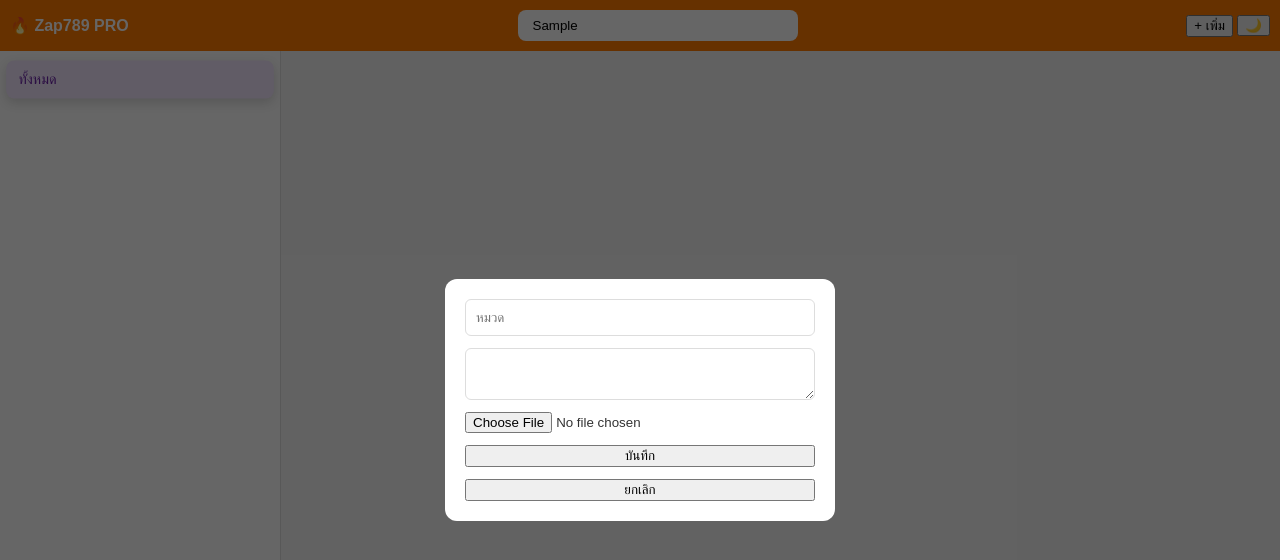
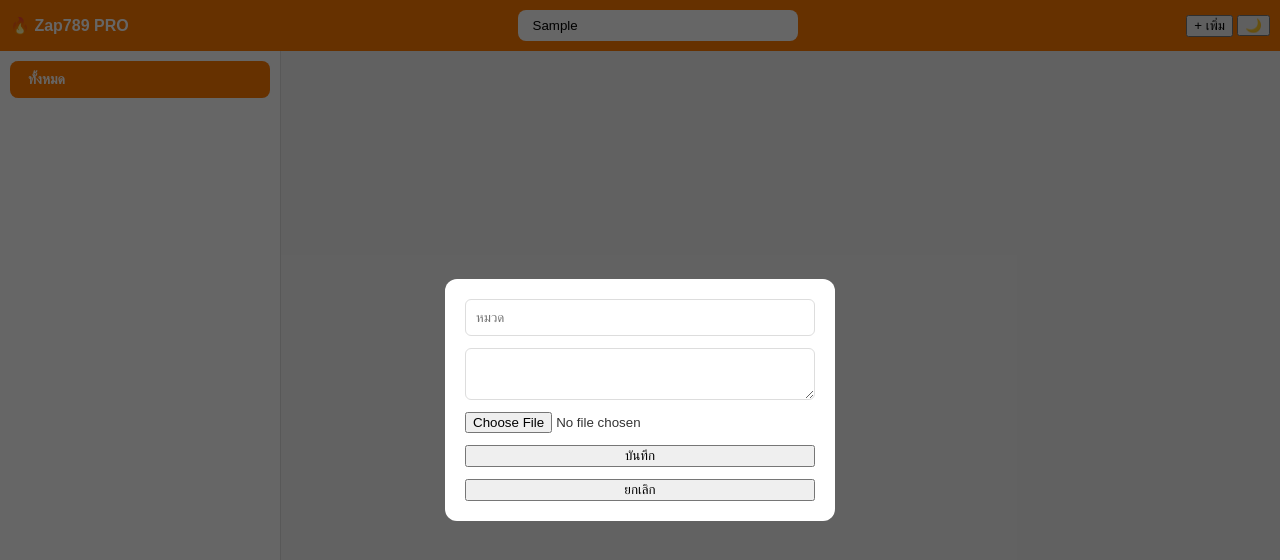
Before and after one commit to mrc7499-web/zap789-tool, a plain HTML site: page index.html in a window 1280 px wide. Both pictures are taken after typing "Sample" into the empty fields and a click on the button "+ เพิ่ม". Drawn offline with Linux system fonts and the light colour scheme; no server answers.

Commit message:
Update index.html

```diff
--- a/index.html
+++ b/index.html
@@ -10,18 +10,14 @@ body.dark { --bg:#121212; --card-bg:#1e1e1e; --text:#efefef; --var-bg:#333; }
 
 body { margin:0; font-family:sans-serif; background:var(--bg); color:var(--text); }
 
-/* ===== HEADER (เหมือนเดิม) ===== */
+/* HEADER */
 .header { background:var(--primary); padding:10px; }
 .top { display:flex; justify-content:space-between; align-items:center; max-width:1400px; margin:0 auto; }
 .search { padding:8px 15px; border-radius:8px; border:none; width:250px; }
 
-/* ===== NEW LAYOUT ===== */
-.layout {
-  display:flex;
-  height:calc(100vh - 60px);
-}
+/* LAYOUT */
+.layout { display:flex; height:calc(100vh - 60px); }
 
-/* ===== SIDEBAR ===== */
 .sidebar {
   width:260px;
   background:#fff;
@@ -30,44 +26,50 @@ body { margin:0; font-family:sans-serif; background:var(--bg); color:var(--text)
   overflow-y:auto;
 }
 
-/* ===== CATEGORY (VERTICAL) ===== */
+/* ===== CATEGORY CLEAN STYLE ===== */
 .categories {
   display:flex;
   flex-direction:column;
-  gap:8px;
+}
+
+.cat-group {
+  display:flex;
+  flex-direction:column;
+  gap:6px;
+  margin-bottom:18px;
 }
 
 .cat {
-  padding:10px 12px;
+  padding:10px 14px;
   border-radius:8px;
   font-size:14px;
   cursor:pointer;
   font-weight:500;
   transition:.2s;
+  background:#fff;
+  color:#333;
+  border-left:4px solid transparent;
 }
 
-/* hover */
-.cat:hover { transform:translateX(3px); }
+.cat:hover { background:#f1f5f9; }
 
-/* ===== COLOR GROUPS ===== */
-.cat.blue { background:#e0f2fe; color:#075985; }
-.cat.green { background:#dcfce7; color:#166534; }
-.cat.red { background:#fee2e2; color:#991b1b; }
-.cat.purple { background:#f3e8ff; color:#6b21a8; }
+/* border color only */
+.cat.blue { border-left-color:#3b82f6; }
+.cat.green { border-left-color:#22c55e; }
+.cat.red { border-left-color:#ef4444; }
+.cat.purple { border-left-color:#8b5cf6; }
 
-/* ===== ACTIVE ===== */
+/* active */
 .cat.active {
-  transform:scale(1.03);
-  box-shadow:0 4px 10px rgba(0,0,0,0.15);
+  background:var(--primary);
+  color:#fff;
+  border-left-color:var(--primary);
+  font-weight:600;
 }
 
-/* ===== MAIN CONTENT ===== */
-.main {
-  flex:1;
-  overflow-y:auto;
-}
+.main { flex:1; overflow-y:auto; }
 
-/* ====== ORIGINAL GRID (ห้ามแตะ) ====== */
+/* ===== ORIGINAL GRID (UNTOUCHED) ===== */
 .grid { display:grid; grid-template-columns:repeat(4,1fr); gap:15px; padding:15px; max-width:1400px; margin:0 auto; }
 
 .card {
@@ -183,9 +185,7 @@ body { margin:0; font-family:sans-serif; background:var(--bg); color:var(--text)
   </div>
 </div>
 
-<!-- ✅ NEW STRUCTURE -->
 <div class="layout">
-
   <div class="sidebar">
     <div id="cats" class="categories"></div>
   </div>
@@ -193,12 +193,10 @@ body { margin:0; font-family:sans-serif; background:var(--bg); color:var(--text)
   <div class="main">
     <div id="grid" class="grid"></div>
   </div>
-
 </div>
 
 <div id="toast" class="toast">✅ คัดลอกสำเร็จ</div>
 
-<!-- modal เหมือนเดิม -->
 <div id="modal" class="modal">
   <div class="modal-box">
     <input id="catInput" class="input-ui" placeholder="หมวด">
@@ -236,12 +234,19 @@ function getColor(cat){
   return "blue";
 }
 
-/* ใช้กับ sidebar */
 function getCatStyle(cat){
   if(cat.includes("สมัคร") || cat.includes("ข้อมูล")) return "blue";
   if(cat.includes("ฝาก") || cat.includes("ถอน") || cat.includes("เครดิต")) return "green";
   if(cat.includes("ปัญหา") || cat.includes("เข้าไม่ได้") || cat.includes("เน็ต")) return "red";
   return "purple";
+}
+
+function getCatGroup(cat){
+  if(cat==="ทั้งหมด" || cat.includes("สมัคร") || cat.includes("ข้อมูล") || cat.includes("รหัส") || cat.includes("บัญชี") || cat.includes("ปิด") || cat.includes("ทางเข้า")) return 1;
+  if(cat.includes("เครดิต") || cat.includes("โปร")) return 2;
+  if(cat.includes("ฝาก") || cat.includes("QR") || cat.includes("บัญชีไม่ตรง")) return 3;
+  if(cat.includes("ถอน")) return 4;
+  return 5;
 }
 
 async function copyText(text){
@@ -284,13 +289,23 @@ function render(){
 
   grid.innerHTML=html;
 
+  let groups = {1:[],2:[],3:[],4:[],5:[]};
+
+  catsSet.forEach(c=>{
+    const g = getCatGroup(c);
+    groups[g].push(`
+      <div class="cat ${getCatStyle(c)} ${c===currentCat?"active":""}"
+      onclick="currentCat='${c}';render()">
+      ${c}
+      </div>
+    `);
+  });
+
   let cHTML="";
-  catsSet.forEach(c=>{
-    cHTML+=`
-    <div class="cat ${getCatStyle(c)} ${c===currentCat?"active":""}"
-    onclick="currentCat='${c}';render()">
-    ${c}
-    </div>`;
+  Object.keys(groups).forEach(g=>{
+    if(groups[g].length){
+      cHTML+=`<div class="cat-group">${groups[g].join("")}</div>`;
+    }
   });
 
   cats.innerHTML=cHTML;
```
